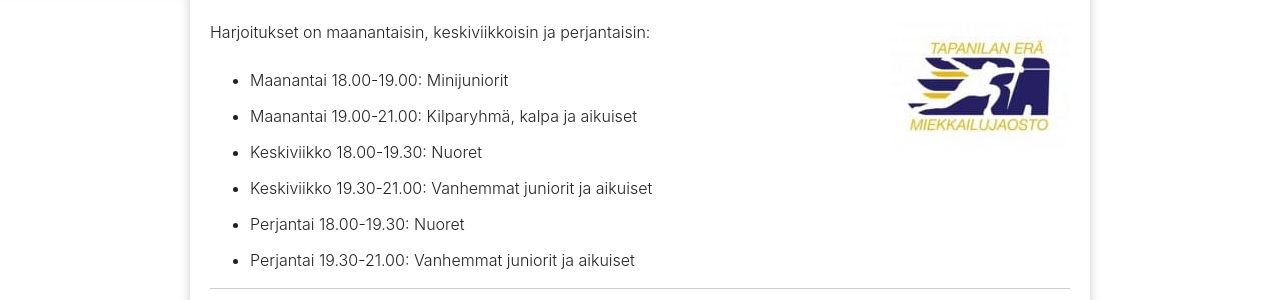
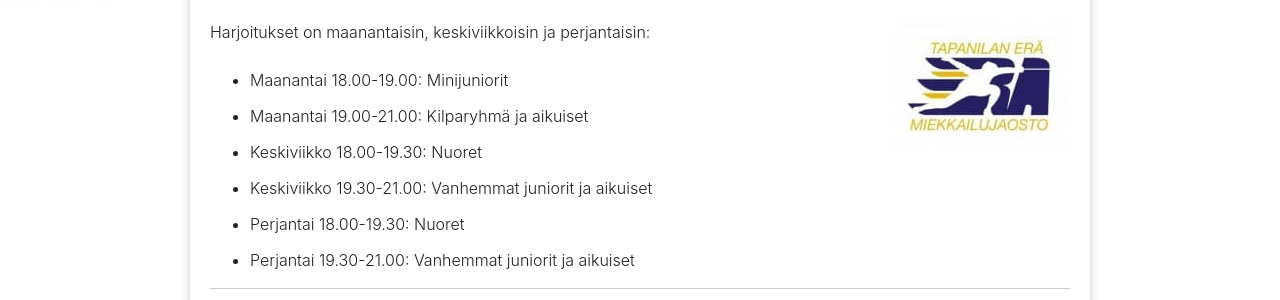
Before and after one commit to omahlama/eramiekkailu.fi, a Jekyll site: the page built from index.md, in a window 1280 px wide and 900 px high, scrolled down 526 px. Shown: the part 154-454 px from the top of the window. Built offline with Jekyll 4.4.1, drawn with Linux system fonts in a browser that asks for light colours; nearby versions of some CDN libraries.

Commit message:
Kalpa pois

```diff
--- a/index.md
+++ b/index.md
@@ -15,7 +15,7 @@ Jäsenemme ovat tasoltaan kuntoilijoista maailmalla mainetta niittäneisiin kilp
 Harjoitukset on maanantaisin, keskiviikkoisin ja perjantaisin:
 
 - Maanantai 18.00-19.00: Minijuniorit
-- Maanantai 19.00-21.00: Kilparyhmä, kalpa ja aikuiset
+- Maanantai 19.00-21.00: Kilparyhmä ja aikuiset
 - Keskiviikko 18.00-19.30: Nuoret
 - Keskiviikko 19.30-21.00: Vanhemmat juniorit ja aikuiset
 - Perjantai 18.00-19.30: Nuoret
```
